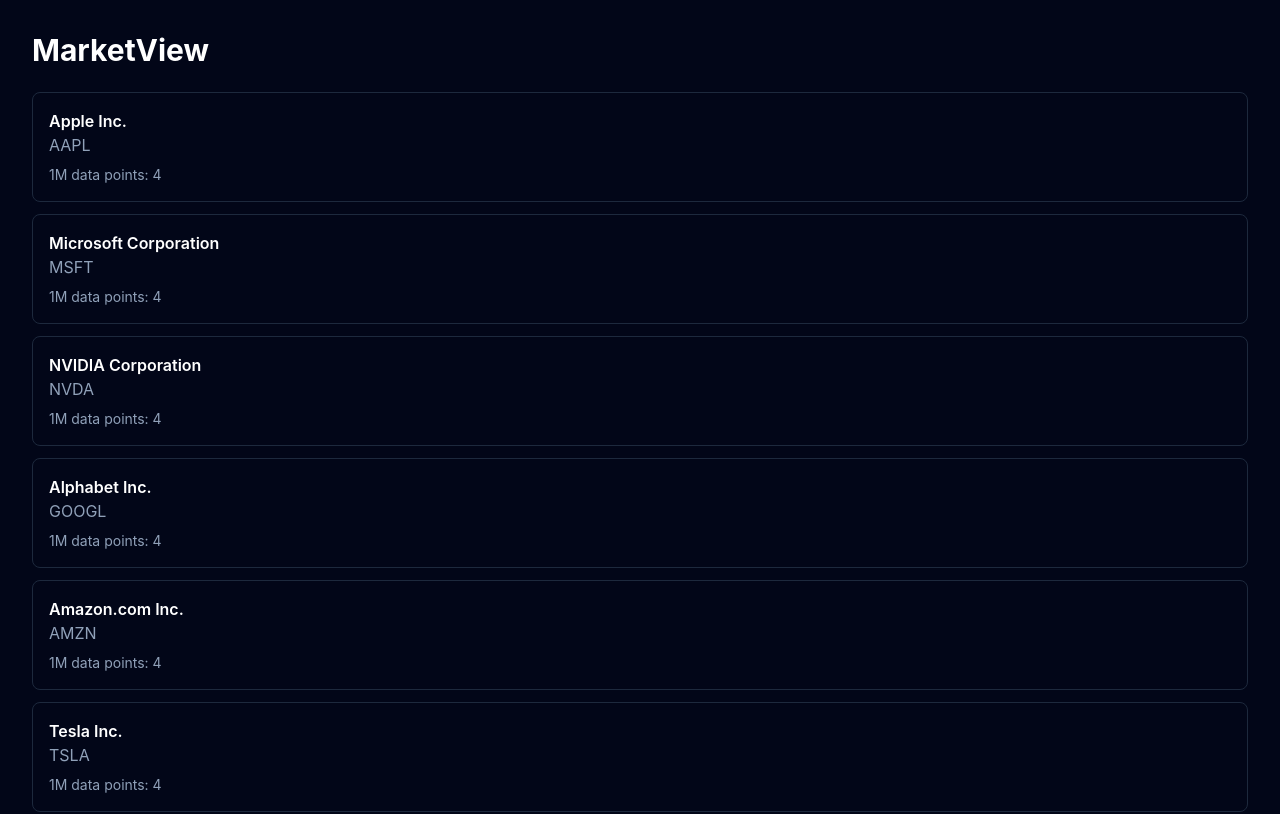
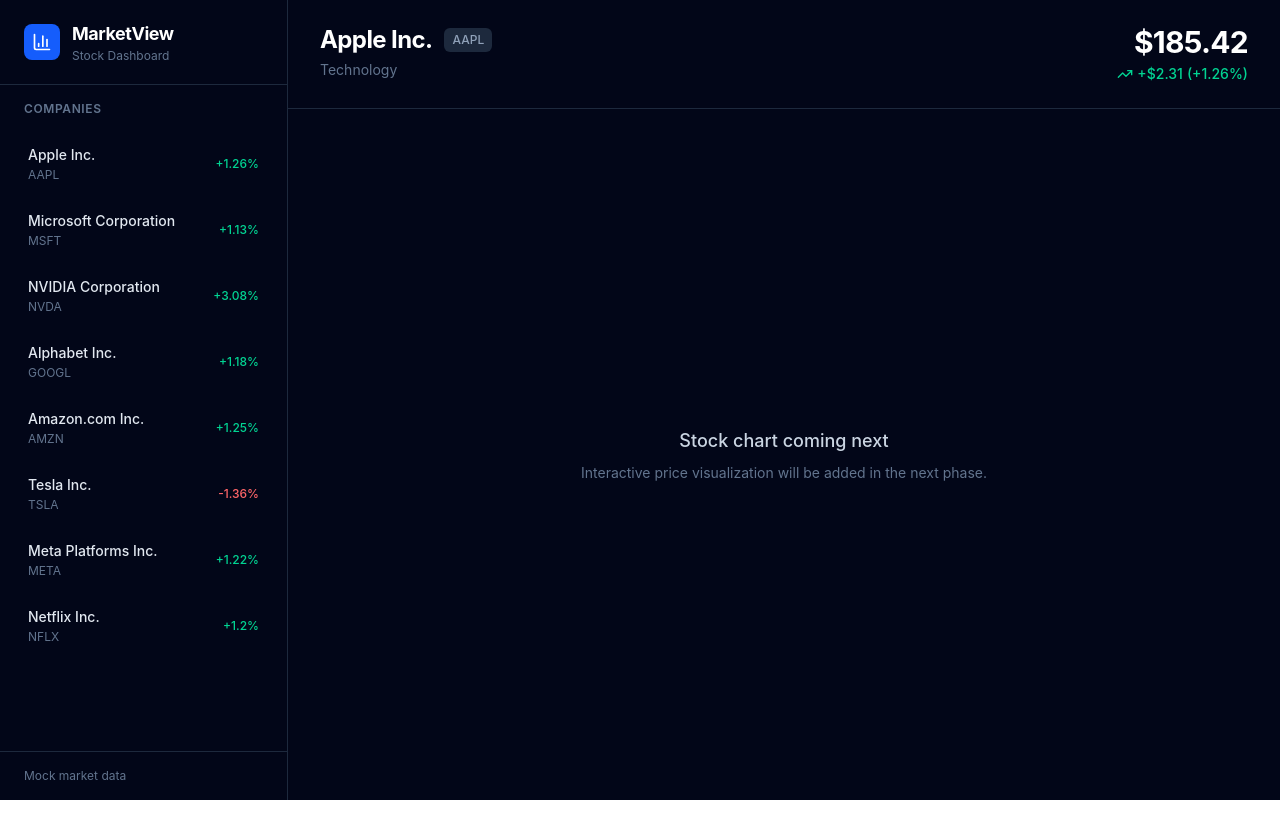
Before and after one commit to JITANSHU-17/marketview-stock-dashboard, a React (Vite) app: page / in a window 1280 px wide. Shown: the top 814 px of the page. Built offline with nearby package versions, Linux system fonts and the light colour scheme.

Commit message:
feat: create dashboard layout

```diff
--- a/src/App.jsx
+++ b/src/App.jsx
@@ -1,31 +1,18 @@
 import { companies } from "./data/stocks";
+import Sidebar from "./components/Sidebar/Sidebar";
+import Dashboard from "./components/Dashboard/Dashboard";
 
 function App() {
+  const selectedCompany = companies[0];
+
   return (
-    <div className="min-h-screen bg-slate-950 p-8 text-white">
-      <h1 className="mb-6 text-3xl font-bold">
-        MarketView
-      </h1>
+    <div className="flex min-h-screen flex-col bg-slate-950 text-white lg:flex-row">
+      <div className="w-full lg:h-screen lg:w-72 lg:shrink-0">
+        <Sidebar companies={companies} />
+      </div>
 
-      <div className="space-y-3">
-        {companies.map((company) => (
-          <div
-            key={company.symbol}
-            className="rounded-lg border border-slate-800 p-4"
-          >
-            <p className="font-semibold">
-              {company.name}
-            </p>
-
-            <p className="text-slate-400">
-              {company.symbol}
-            </p>
-
-            <p className="mt-2 text-sm text-slate-400">
-  1M data points: {company.history["1M"].length}
-</p>
-          </div>
-        ))}
+      <div className="flex min-w-0 flex-1">
+        <Dashboard company={selectedCompany} />
       </div>
     </div>
   );
--- /dev/null
+++ b/src/components/Dashboard/Dashboard.jsx
@@ -0,0 +1,24 @@
+import StockHeader from "./StockHeader";
+
+function Dashboard({ company }) {
+  return (
+    <main className="flex min-w-0 flex-1 flex-col bg-slate-950">
+      <StockHeader company={company} />
+
+      <div className="flex flex-1 items-center justify-center p-8">
+        <div className="text-center">
+          <p className="text-lg font-medium text-slate-300">
+            Stock chart coming next
+          </p>
+
+          <p className="mt-2 text-sm text-slate-500">
+            Interactive price visualization will be added
+            in the next phase.
+          </p>
+        </div>
+      </div>
+    </main>
+  );
+}
+
+export default Dashboard;
--- /dev/null
+++ b/src/components/Dashboard/StockHeader.jsx
@@ -0,0 +1,61 @@
+import { TrendingDown, TrendingUp } from "lucide-react";
+
+function StockHeader({ company }) {
+  const isPositive = company.changePercent >= 0;
+
+  return (
+    <section className="border-b border-slate-800 px-6 py-6 lg:px-8">
+      <div className="flex flex-col justify-between gap-6 sm:flex-row sm:items-start">
+        {/* Company Information */}
+        <div>
+          <div className="flex items-center gap-3">
+            <h2 className="text-2xl font-bold tracking-tight text-white">
+              {company.name}
+            </h2>
+
+            <span className="rounded-md bg-slate-800 px-2 py-1 text-xs font-medium text-slate-400">
+              {company.symbol}
+            </span>
+          </div>
+
+          <p className="mt-1 text-sm text-slate-500">
+            {company.sector}
+          </p>
+        </div>
+
+        {/* Price */}
+        <div className="sm:text-right">
+          <p className="text-3xl font-bold tracking-tight text-white">
+            ${company.price.toFixed(2)}
+          </p>
+
+          <div
+            className={`mt-1 flex items-center gap-1 text-sm font-medium sm:justify-end ${
+              isPositive
+                ? "text-emerald-400"
+                : "text-red-400"
+            }`}
+          >
+            {isPositive ? (
+              <TrendingUp size={16} />
+            ) : (
+              <TrendingDown size={16} />
+            )}
+
+            <span>
+              {isPositive ? "+" : ""}
+              ${company.change.toFixed(2)}
+            </span>
+
+            <span>
+              ({isPositive ? "+" : ""}
+              {company.changePercent.toFixed(2)}%)
+            </span>
+          </div>
+        </div>
+      </div>
+    </section>
+  );
+}
+
+export default StockHeader;
--- /dev/null
+++ b/src/components/Sidebar/CompanyList.jsx
@@ -0,0 +1,35 @@
+function CompanyList({ companies }) {
+  return (
+    <div className="space-y-1">
+      {companies.map((company) => (
+        <button
+          key={company.symbol}
+          className="flex w-full items-center justify-between rounded-lg px-3 py-3 text-left transition hover:bg-slate-800"
+        >
+          <div>
+            <p className="text-sm font-medium text-slate-200">
+              {company.name}
+            </p>
+
+            <p className="mt-0.5 text-xs text-slate-500">
+              {company.symbol}
+            </p>
+          </div>
+
+          <span
+            className={`text-xs font-medium ${
+              company.changePercent >= 0
+                ? "text-emerald-400"
+                : "text-red-400"
+            }`}
+          >
+            {company.changePercent >= 0 ? "+" : ""}
+            {company.changePercent}%
+          </span>
+        </button>
+      ))}
+    </div>
+  );
+}
+
+export default CompanyList;
--- /dev/null
+++ b/src/components/Sidebar/Sidebar.jsx
@@ -0,0 +1,45 @@
+import { BarChart3 } from "lucide-react";
+import CompanyList from "./CompanyList";
+
+function Sidebar({ companies }) {
+  return (
+    <aside className="flex h-full w-full flex-col border-r border-slate-800 bg-slate-950 lg:w-72">
+      {/* Brand */}
+      <div className="flex items-center gap-3 border-b border-slate-800 px-6 py-5">
+        <div className="flex h-9 w-9 items-center justify-center rounded-lg bg-blue-600">
+          <BarChart3 size={20} />
+        </div>
+
+        <div>
+          <h1 className="text-lg font-bold tracking-tight">
+            MarketView
+          </h1>
+
+          <p className="text-xs text-slate-500">
+            Stock Dashboard
+          </p>
+        </div>
+      </div>
+
+      {/* Company List */}
+      <div className="flex-1 overflow-y-auto p-4">
+        <div className="mb-4">
+          <p className="px-2 text-xs font-semibold uppercase tracking-wider text-slate-500">
+            Companies
+          </p>
+        </div>
+
+        <CompanyList companies={companies} />
+      </div>
+
+      {/* Footer */}
+      <div className="border-t border-slate-800 px-6 py-4">
+        <p className="text-xs text-slate-500">
+          Mock market data
+        </p>
+      </div>
+    </aside>
+  );
+}
+
+export default Sidebar;
```
